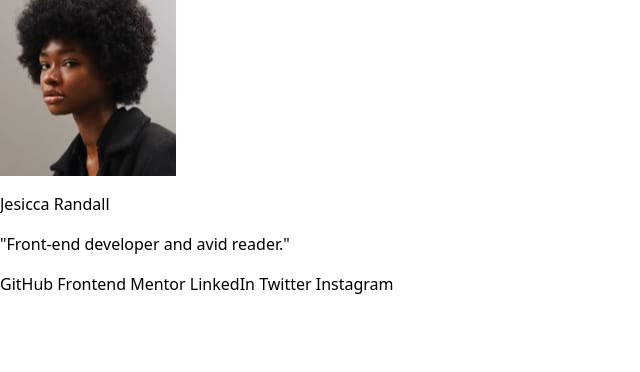
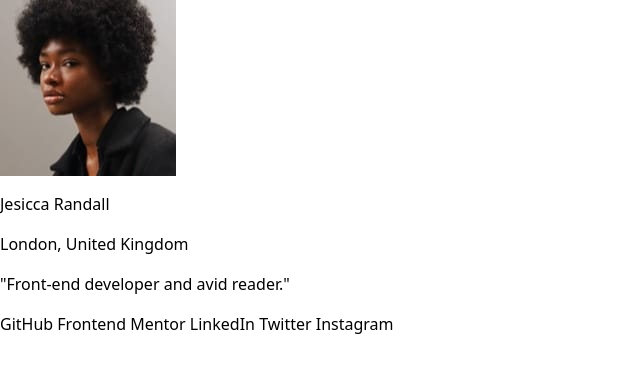
Before and after one commit to dejvoo/challenge-3-social-links-profile, a plain HTML site: page index.html in a window 1280 px wide. Shown: the whole page, without its empty margins (0-640 px from the left). Drawn offline with Linux system fonts and the light colour scheme.

Commit message:
update: text to .location added

```diff
--- a/index.html
+++ b/index.html
@@ -18,7 +18,7 @@
       <article class="main-content">
         <img src="avatar-jessica.jpeg" alt="" class="author" />
         <p class="name">Jesicca Randall</p>
-        <p class="location"></p>
+        <p class="location">London, United Kingdom</p>
         <p class="quote">"Front-end developer and avid reader."</p>
         <div class="social-links">
           <a href="" class="link">GitHub</a>
```
